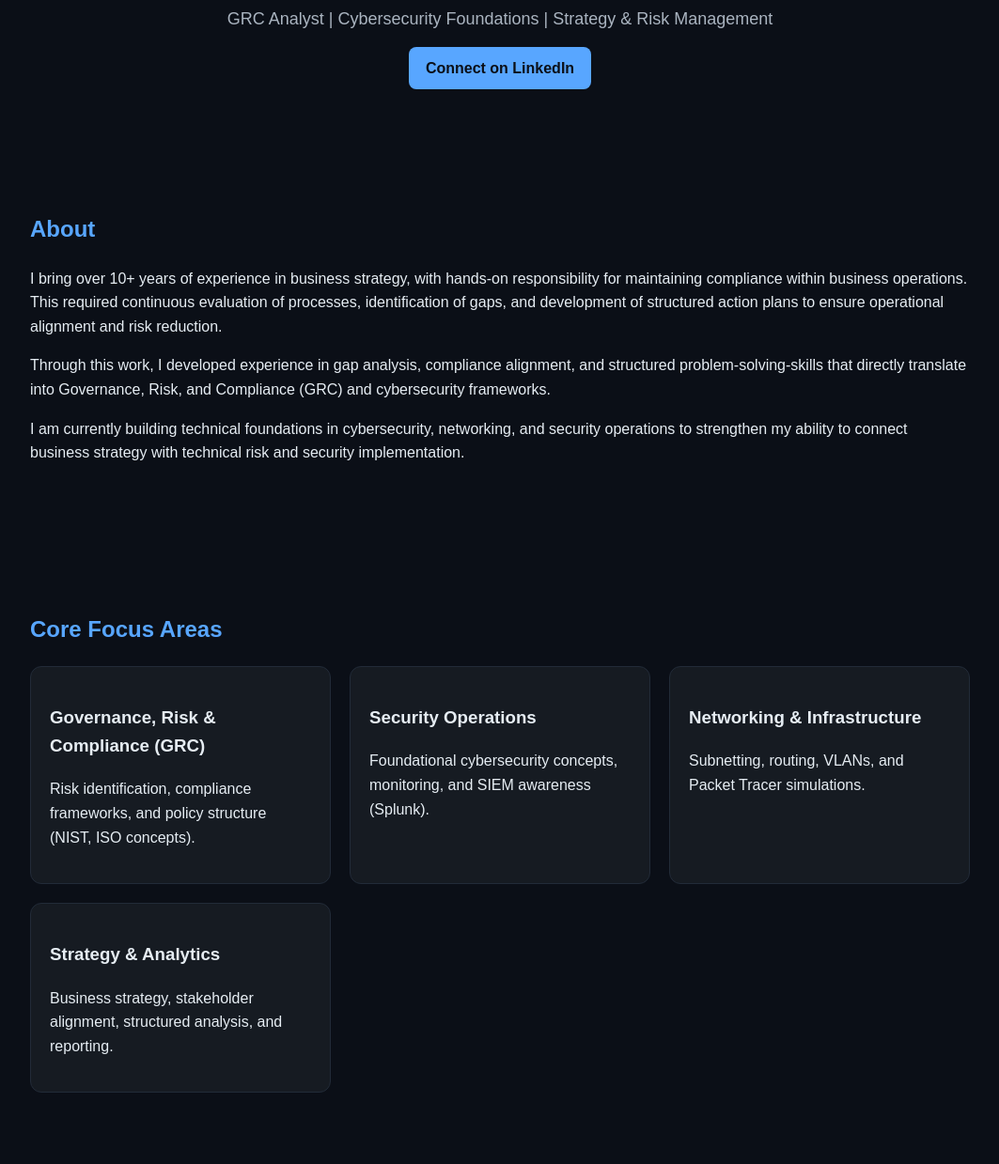
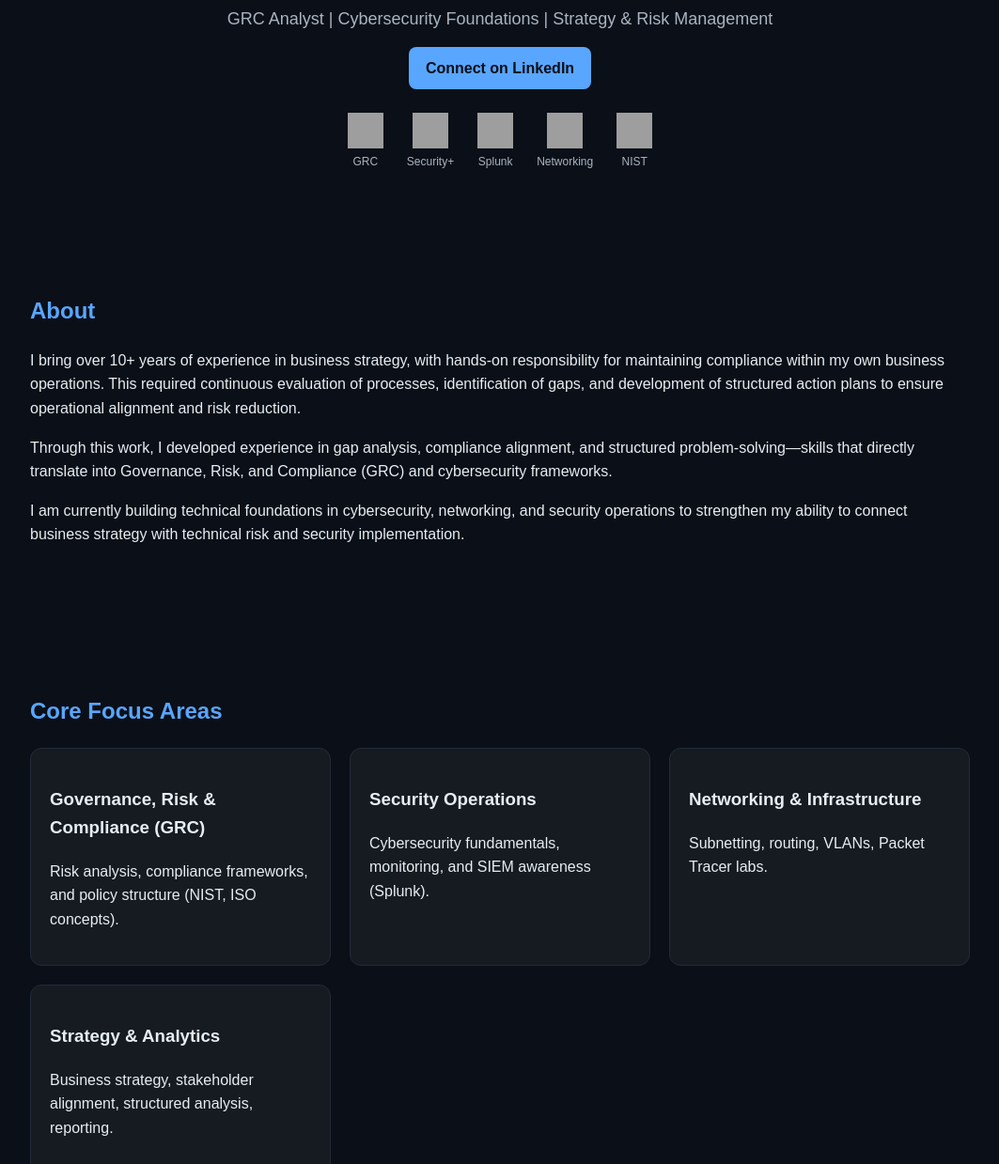
Before and after one commit to IndiaIrene/IndiaIrene.github.io, a plain HTML site: page index.html in a window 1280 px wide. Shown: the part 280-1519 px from the top of the page at 94% size, without its empty margins (108-1171 px from the left). Drawn offline with Linux system fonts and the light colour scheme; grey boxes are pictures that could not be loaded.

Commit message:
Update index.html

```diff
--- a/index.html
+++ b/index.html
@@ -71,6 +71,29 @@
       background: #7bb8ff;
     }
 
+    /* ICON STRIP */
+    .icon-strip {
+      margin-top: 25px;
+      display: flex;
+      justify-content: center;
+      gap: 25px;
+      flex-wrap: wrap;
+    }
+
+    .icon-item {
+      display: flex;
+      flex-direction: column;
+      align-items: center;
+      font-size: 12px;
+      color: #aab4c0;
+    }
+
+    .icon-item img {
+      width: 38px;
+      height: 38px;
+      margin-bottom: 5px;
+    }
+
     /* SECTIONS */
     section {
       max-width: 1000px;
@@ -137,6 +160,36 @@
   <a class="btn" href="https://www.linkedin.com/in/indiairene/" target="_blank">
     Connect on LinkedIn
   </a>
+
+  <!-- ICON STRIP -->
+  <div class="icon-strip">
+
+    <div class="icon-item">
+      <img src="https://cdn-icons-png.flaticon.com/512/4712/4712027.png">
+      <span>GRC</span>
+    </div>
+
+    <div class="icon-item">
+      <img src="https://cdn-icons-png.flaticon.com/512/3064/3064197.png">
+      <span>Security+</span>
+    </div>
+
+    <div class="icon-item">
+      <img src="https://cdn-icons-png.flaticon.com/512/906/906324.png">
+      <span>Splunk</span>
+    </div>
+
+    <div class="icon-item">
+      <img src="https://cdn-icons-png.flaticon.com/512/2092/2092663.png">
+      <span>Networking</span>
+    </div>
+
+    <div class="icon-item">
+      <img src="https://cdn-icons-png.flaticon.com/512/942/942748.png">
+      <span>NIST</span>
+    </div>
+
+  </div>
 </div>
 
 <!-- ABOUT -->
@@ -144,12 +197,12 @@
   <h2>About</h2>
 
   <p>
-    I bring over 10+ years of experience in business strategy, with hands-on responsibility for maintaining compliance within business operations.
+    I bring over 10+ years of experience in business strategy, with hands-on responsibility for maintaining compliance within my own business operations.
     This required continuous evaluation of processes, identification of gaps, and development of structured action plans to ensure operational alignment and risk reduction.
   </p>
 
   <p>
-    Through this work, I developed experience in gap analysis, compliance alignment, and structured problem-solving-skills that directly translate into Governance, Risk, and Compliance (GRC) and cybersecurity frameworks.
+    Through this work, I developed experience in gap analysis, compliance alignment, and structured problem-solving—skills that directly translate into Governance, Risk, and Compliance (GRC) and cybersecurity frameworks.
   </p>
 
   <p>
@@ -157,7 +210,7 @@
   </p>
 </section>
 
-<!-- FOCUS AREAS -->
+<!-- FOCUS -->
 <section id="focus">
   <h2>Core Focus Areas</h2>
 
@@ -165,22 +218,22 @@
 
     <div class="card">
       <h3>Governance, Risk & Compliance (GRC)</h3>
-      <p>Risk identification, compliance frameworks, and policy structure (NIST, ISO concepts).</p>
+      <p>Risk analysis, compliance frameworks, and policy structure (NIST, ISO concepts).</p>
     </div>
 
     <div class="card">
       <h3>Security Operations</h3>
-      <p>Foundational cybersecurity concepts, monitoring, and SIEM awareness (Splunk).</p>
+      <p>Cybersecurity fundamentals, monitoring, and SIEM awareness (Splunk).</p>
     </div>
 
     <div class="card">
       <h3>Networking & Infrastructure</h3>
-      <p>Subnetting, routing, VLANs, and Packet Tracer simulations.</p>
+      <p>Subnetting, routing, VLANs, Packet Tracer labs.</p>
     </div>
 
     <div class="card">
       <h3>Strategy & Analytics</h3>
-      <p>Business strategy, stakeholder alignment, structured analysis, and reporting.</p>
+      <p>Business strategy, stakeholder alignment, structured analysis, reporting.</p>
     </div>
 
   </div>
@@ -194,12 +247,10 @@
 
     <div class="card">
       <h3>CompTIA Security+</h3>
-      <p>Building core cybersecurity and risk management knowledge.</p>
     </div>
 
     <div class="card">
       <h3>Splunk</h3>
-      <p>Learning SIEM tools, log analysis, and security event monitoring.</p>
     </div>
 
   </div>
@@ -230,7 +281,6 @@
 
     <div class="card">
       <h3>Packet Tracer Labs</h3>
-      <p>Network simulations including VLANs, routing, and subnetting exercises.</p>
       <a href="https://github.com/IndiaIrene/packet-tracer-labs" target="_blank">
         View Project
       </a>
@@ -238,7 +288,6 @@
 
     <div class="card">
       <h3>GRC Projects</h3>
-      <p>Risk assessments, governance concepts, and compliance mapping exercises.</p>
       <a href="https://github.com/IndiaIrene/grc-projects" target="_blank">
         View Project
       </a>
```
